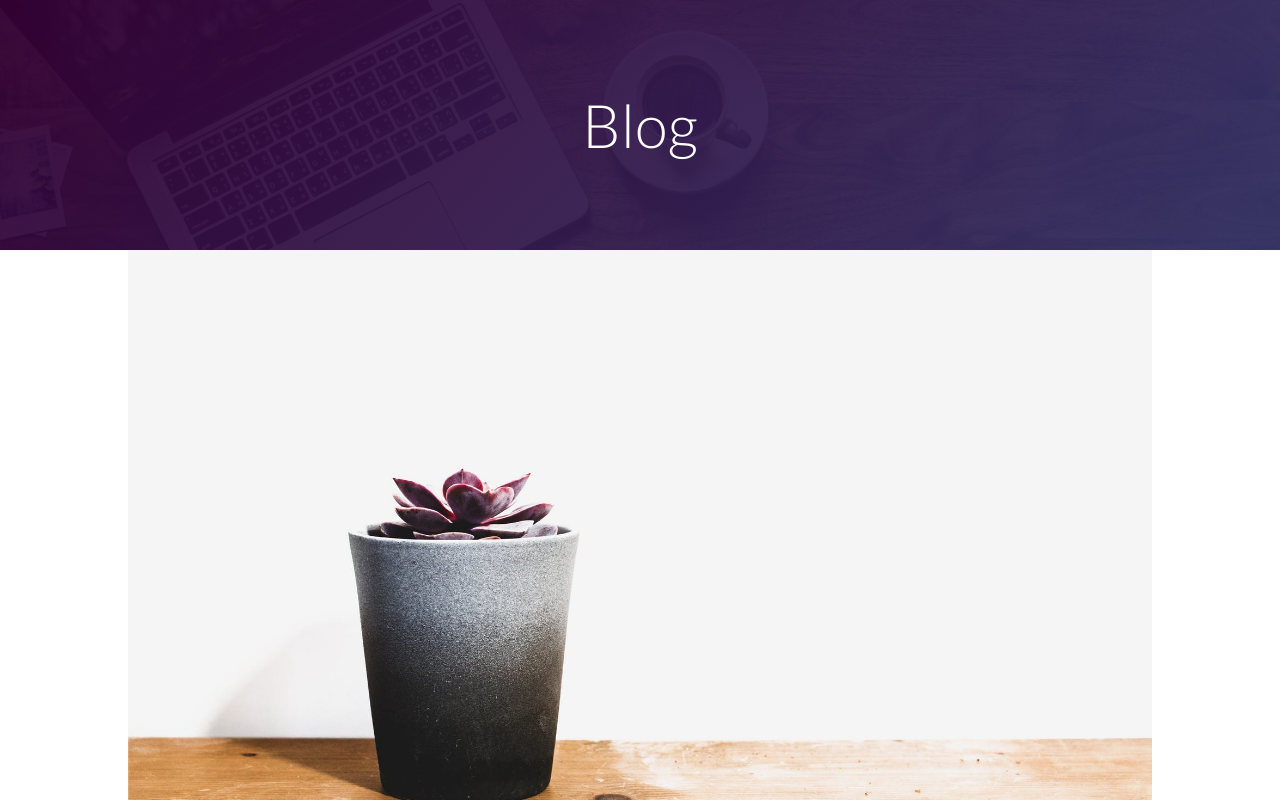
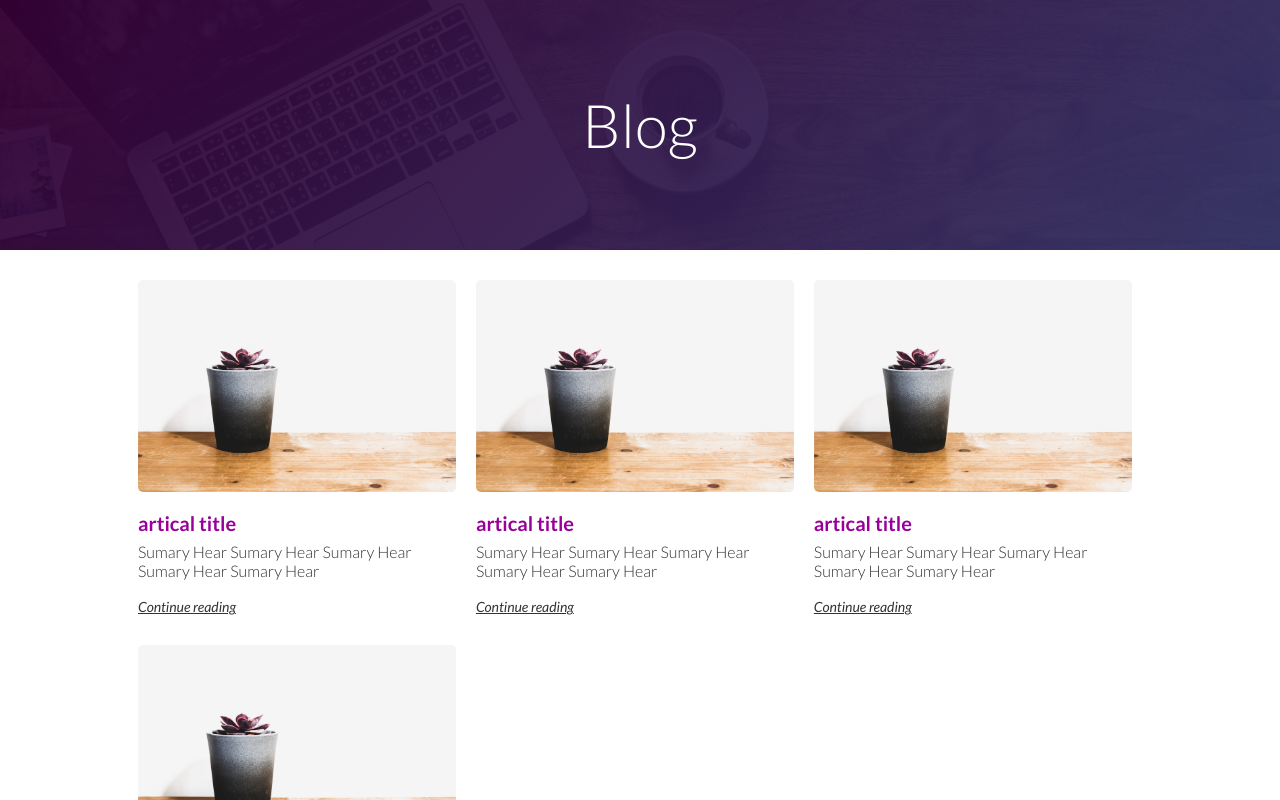
Before and after one commit to Mohammedazzam/-vuejs-simple-blog, a Vue app: page / in a window 1280 px wide. Shown: the top 800 px of the page. Built offline with nearby package versions, Linux system fonts and the light colour scheme.

Commit message:
(6 part 2)

```diff
--- a/src/App.vue
+++ b/src/App.vue
@@ -8,6 +8,7 @@
       <blog-card></blog-card>
       <blog-card></blog-card>
       <blog-card></blog-card>
+
     </div>
   </div>
 </template>
@@ -36,5 +37,8 @@ body{
   padding: 0 30px;
   max-width: 1024px;
   margin: auto;
+  display: flex;
+  flex-wrap:wrap ;
+
 }
 </style>
--- a/src/components/blog-card.vue
+++ b/src/components/blog-card.vue
@@ -1,33 +1,69 @@
 <template>
-    <div class="blog-cart">
+    <div class="blog-card">
 
         <div class="card-image">
             <img src="../assets/blog-image.jpg" alt="artical title">
         </div>
 
         <div class="card-content">
+
             <h2 class="card-title">
-                <p class="card-summary">
-                    Sumary Hear  Sumary Hear Sumary Hear Sumary Hear Sumary Hear
-                </p>
-                <a href="">
-                    Continue reading
-                </a>
+                artical title
             </h2>
+
+            <p class="card-summary">
+                Sumary Hear  Sumary Hear Sumary Hear Sumary Hear Sumary Hear
+            </p>
+
+            <a href="" class="read-more">
+                Continue reading
+            </a>
+
         </div>
     </div>
 </template>
 
 <style lang="scss">
     .blog-card{
-    width: 33%;
+        box-sizing: border-box;
+        padding: 30px 10px 0;
+
+        width: 33%;
+        @media(max-width: 900px) {
+            width: 50%;
+        }
+
+        @media(max-width: 600px) {
+            width: 100%;
+        }
     }
 
     .card-image{
         img{
             width: 100%;
+            border-radius: 5px;
         }
     }
+    .card-title{
+        color: #990099;
+        font-size: 20px;
+        font-weight: 700;
+        margin-bottom: 7px;
+    }
+
+    .card-summary{
+        margin-top: 0;
+        font-weight: 300;
+        color: #333;
+    }
+
+    .read-more{
+        color: #333;
+        font-size: 14px;
+        font-weight: 400;
+        font-style: italic;
+    }
+
 </style>
 
 <script>
```
